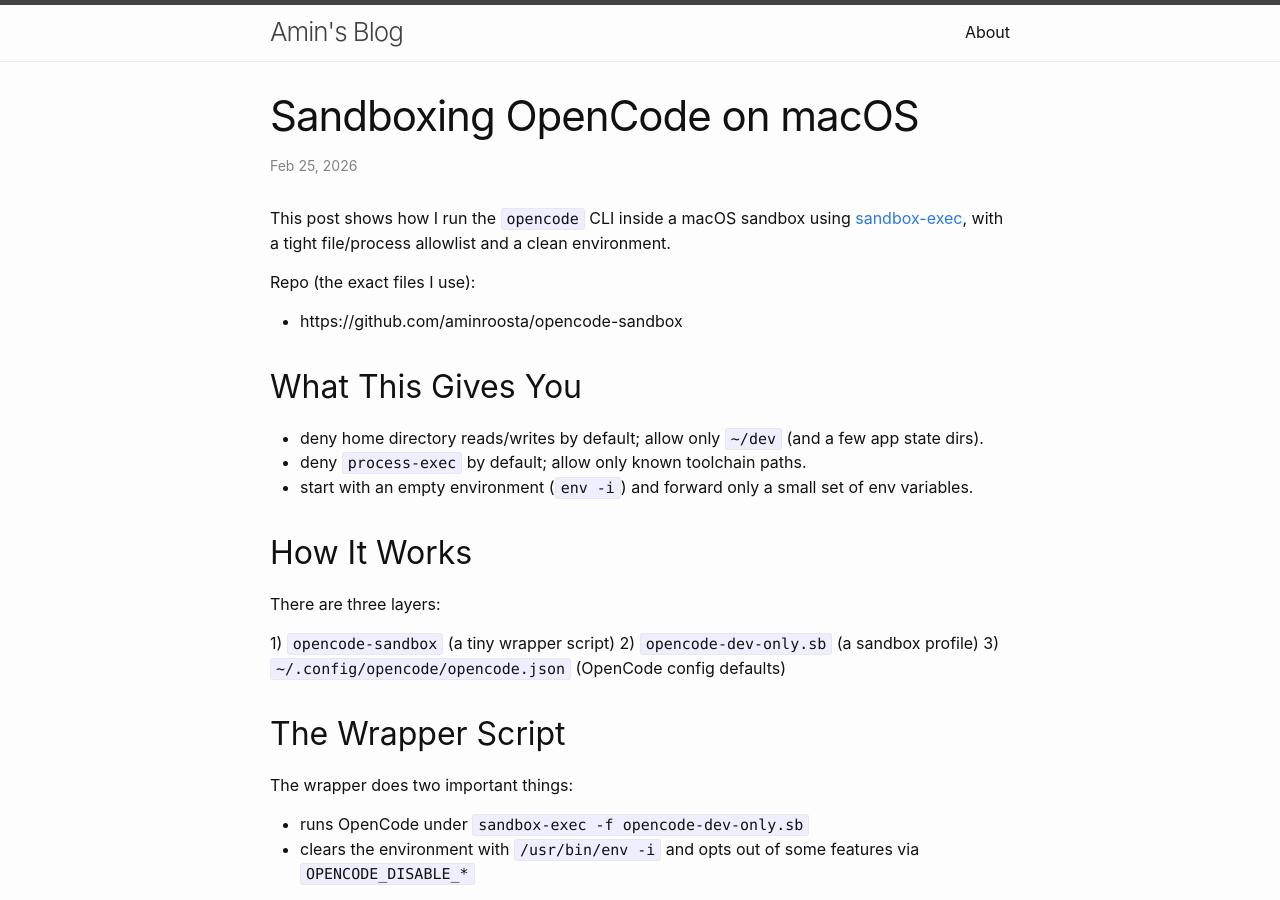
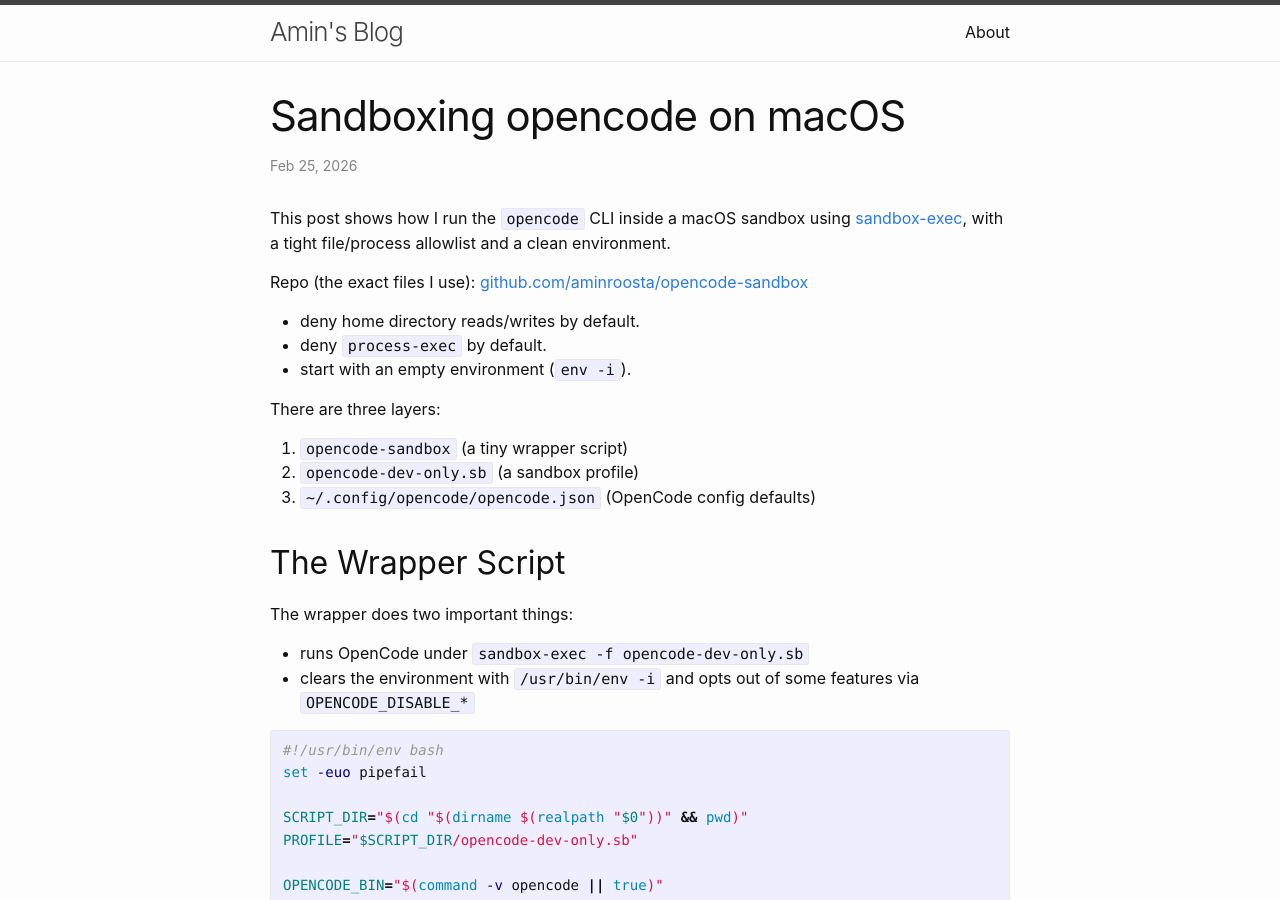
Before and after one commit to aminroosta/aminroosta.github.io, a Jekyll site: the page built from _posts/2026-02-25-sandboxing-opencode-on-macos.md, in a window 1280 px wide and 900 px high. Built offline with Jekyll 4.4.1, drawn with Linux system fonts in a browser that asks for light colours; a script that is not in the unit is left out; some of the changed text lies outside the part shown.

Commit message:
update sandboxing blog

```diff
--- a/_posts/2026-02-25-sandboxing-opencode-on-macos.md
+++ b/_posts/2026-02-25-sandboxing-opencode-on-macos.md
@@ -1,31 +1,23 @@
 ---
 layout: post
-title: "Sandboxing OpenCode on macOS"
+title: "Sandboxing opencode on macOS"
 date: 2026-02-25
 categories: [tools, llm, security, macos]
 ---
 
 This post shows how I run the `opencode` CLI inside a macOS sandbox using [sandbox-exec](https://reverse.put.as/wp-content/uploads/2011/09/Apple-Sandbox-Guide-v1.0.pdf), with a tight file/process allowlist and a clean environment.
 
-Repo (the exact files I use):
+Repo (the exact files I use): [github.com/aminroosta/opencode-sandbox](https://github.com/aminroosta/opencode-sandbox)
+- deny home directory reads/writes by default.
+- deny `process-exec` by default.
+- start with an empty environment (`env -i`).
 
-- https://github.com/aminroosta/opencode-sandbox
-
-
-## What This Gives You
-
-- deny home directory reads/writes by default; allow only `~/dev` (and a few app state dirs).
-- deny `process-exec` by default; allow only known toolchain paths.
-- start with an empty environment (`env -i`) and forward only a small set of env variables.
-
-
-## How It Works
 
 There are three layers:
 
-1) `opencode-sandbox` (a tiny wrapper script)
-2) `opencode-dev-only.sb` (a sandbox profile)
-3) `~/.config/opencode/opencode.json` (OpenCode config defaults)
+1. `opencode-sandbox` (a tiny wrapper script)
+2. `opencode-dev-only.sb` (a sandbox profile)
+3. `~/.config/opencode/opencode.json` (OpenCode config defaults)
 
 
 ## The Wrapper Script
@@ -76,8 +68,8 @@
 
 Two important rules:
 
-1) **Deny writes globally** (then allow writes only where needed)
-2) **Deny reads of your home directory** (then allow reads only where needed)
+1. **Deny writes globally** (then allow writes only where needed)
+2. **Deny reads of your home directory** (then allow reads only where needed)
 
 Key lines (trimmed):
 
```
